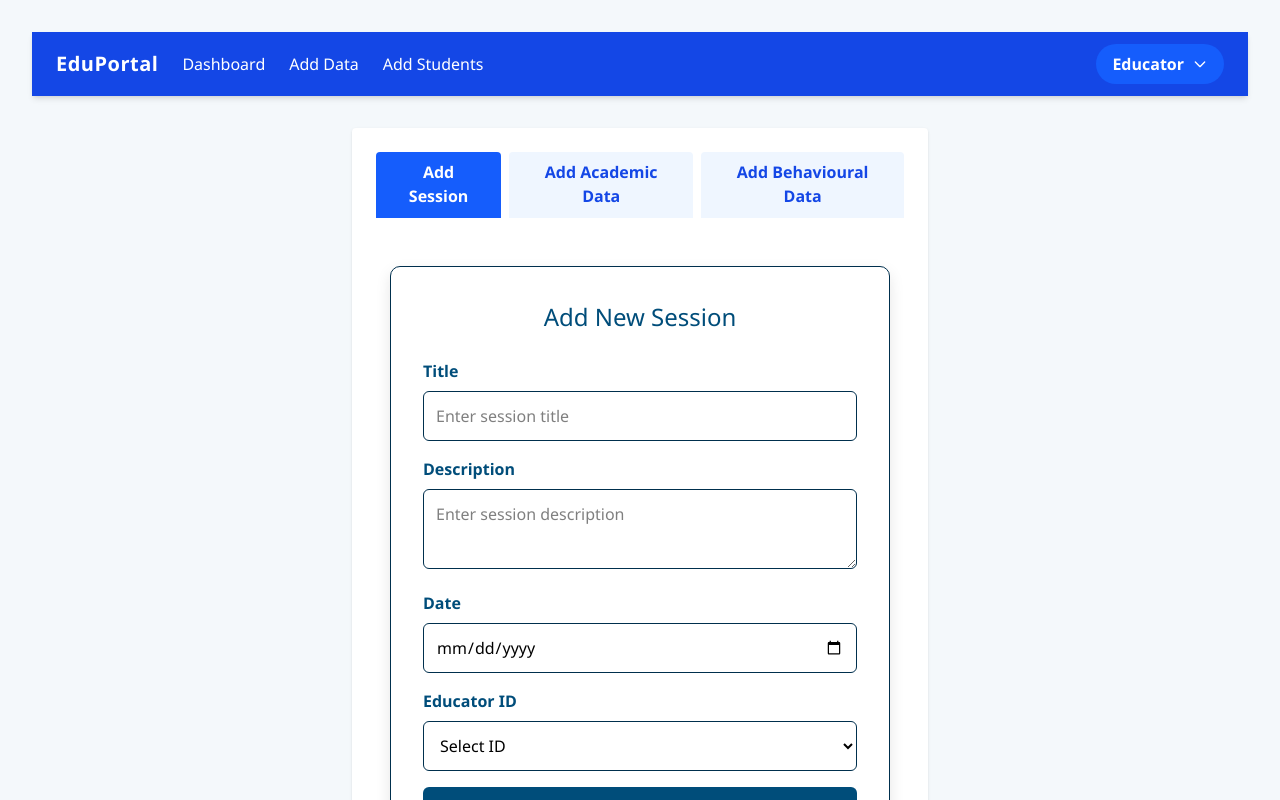
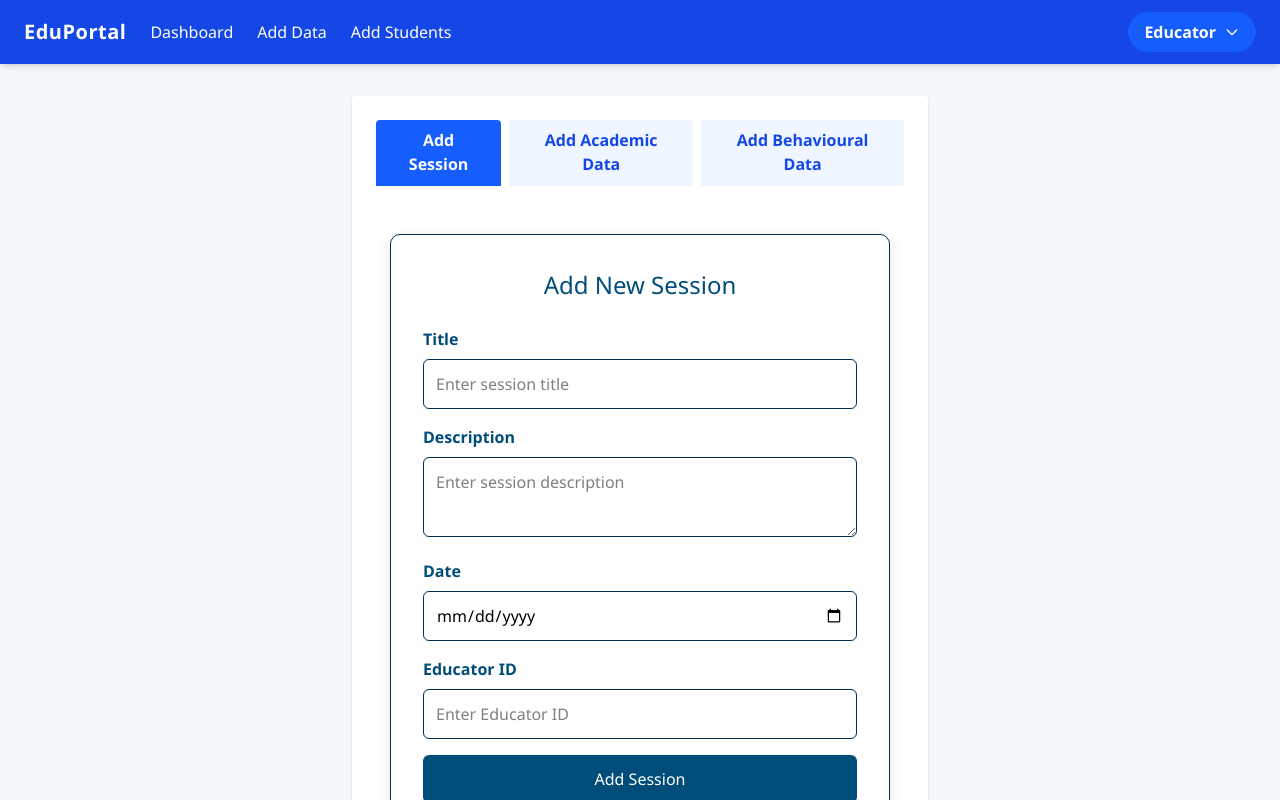
Before and after one commit to Jeynang2024/Eduportal, a React (Vite) app in the folder client/: page /educator/add-data in a window 1280 px wide. Shown: the top 800 px of the page. Built offline with nearby package versions, Linux system fonts and the light colour scheme; no server answers.

Commit message:
Enhance AddSessionForm with validation and educator ID handling; update session schema to include date

```diff
--- a/client/src/components/educator/add-data/AddSessionForm.jsx
+++ b/client/src/components/educator/add-data/AddSessionForm.jsx
@@ -1,33 +1,69 @@
+import { useState } from "react";
 import toast from "react-hot-toast";
 import { addSession } from "../../../services/educatorService";
 import './AddSessionStyling.css';
 
 const AddSessionForm = () => {
-  const handleSubmit = (e) => {
+  const [title, setTitle] = useState("");
+  const [description, setDescription] = useState("");
+  const [date, setDate] = useState("");
+  const [educatorId, setEducatorId] = useState("");
+
+  const handleSubmit = async (e) => {
     e.preventDefault();
-    addSession({ dummy: true });
-    toast.success("Session added!");
+    if (!title || !description || !date || !educatorId) {
+      toast.error("All fields are required");
+      return;
+    }
+    try {
+      const res = await addSession({ title, description, date, educatorId });
+      if (res.success) {
+        toast.success("Session added!");
+        setTitle("");
+        setDescription("");
+        setDate("");
+        setEducatorId("");
+      } else {
+        toast.error(res.error || "Failed to add session");
+      }
+    } catch (err) {
+      toast.error("Failed to add session");
+    }
   };
+
   return (
     <div className="session-form">
       <h2>Add New Session</h2>
-      <form>
+      <form onSubmit={handleSubmit}>
         <label>Title</label>
-        <input type="text" placeholder="Enter session title" />
+        <input
+          type="text"
+          placeholder="Enter session title"
+          value={title}
+          onChange={(e) => setTitle(e.target.value)}
+        />
 
         <label>Description</label>
-        <textarea placeholder="Enter session description"></textarea>
+        <textarea
+          placeholder="Enter session description"
+          value={description}
+          onChange={(e) => setDescription(e.target.value)}
+        ></textarea>
 
         <label>Date</label>
-        <input type="date" />
+        <input
+          type="date"
+          value={date}
+          onChange={(e) => setDate(e.target.value)}
+        />
 
         <label>Educator ID</label>
-        <select>
-          <option value="">Select ID</option>
-          <option value="EDU001">EDU001</option>
-          <option value="EDU002">EDU002</option>
-          <option value="EDU003">EDU003</option>
-        </select>
+        <input
+          type="text"
+          placeholder="Enter Educator ID"
+          value={educatorId}
+          onChange={(e) => setEducatorId(e.target.value)}
+        />
 
         <button type="submit">Add Session</button>
       </form>
--- a/client/src/components/educator/add-data/BehaviouralStyling.css
+++ b/client/src/components/educator/add-data/BehaviouralStyling.css
@@ -1,8 +1,6 @@
 body {
   font-family: 'Segoe UI', sans-serif;
   background-color: #f4f8fb;
-  margin: 0;
-  padding: 2rem;
 }
 
 .container {
@@ -11,7 +9,6 @@ body {
   background: #ffffff;
   border: 1px solid #ccc;
   border-radius: 10px;
-  padding: 2rem;
   box-shadow: 0 6px 12px rgba(0, 0, 0, 0.1);
 }
 
--- a/client/src/pages/educator/AddStudentStyle.css
+++ b/client/src/pages/educator/AddStudentStyle.css
@@ -2,14 +2,13 @@ body {
   font-family: 'Segoe UI', sans-serif;
   background-color: #f4f8fb;
   margin: 0;
-  padding: 2rem;
 }
 
 .container {
   max-width: 800px;
   margin: auto;
   background: #ffffff;
-  border: 1px solid #ccc;
+  /* border: 1px solid #ccc; */
   border-radius: 10px;
   padding: 2rem;
   box-shadow: 0 6px 12px rgba(0, 0, 0, 0.1);
--- a/client/src/pages/educator/AddStudents.jsx
+++ b/client/src/pages/educator/AddStudents.jsx
@@ -80,7 +80,7 @@ const AddStudents = () => {
   };
 
   return (
-    <div className="max-w-4xl mx-auto mt-10 bg-white border border-[#002f4d] p-6 rounded shadow">
+    <div className="max-w-4xl m-8 mx-auto mt-10 bg-white border border-[#002f4d] p-6 rounded shadow">
       <h1 className="text-2xl font-bold mb-4 text-[#004d7a]">
         Upload CSV to Generate Table
       </h1>
--- a/client/src/services/educatorService.js
+++ b/client/src/services/educatorService.js
@@ -14,9 +14,14 @@ export const getEducatorProfile = async (userId) => {
   }
 };
 
-export const addSession = (data) => {
-  console.log('Adding Session:', data);
-  return { success: true, type: 'session' };
+export const addSession = async (data) => {
+  try {
+    const res = await api.post("/api/user/session/data", data);
+    return { success: true, ...res.data };
+  } catch (error) {
+    console.error("Error adding session:", error);
+    return { success: false, error: error.response?.data?.error || "Failed to add session" };
+  }
 };
 
 export const addAcademicData = (data) => {
```
Also changed, not shown: client/src/utils/sampleStudents.csv, 2 other files (tests, documents, lock files or other folders).
